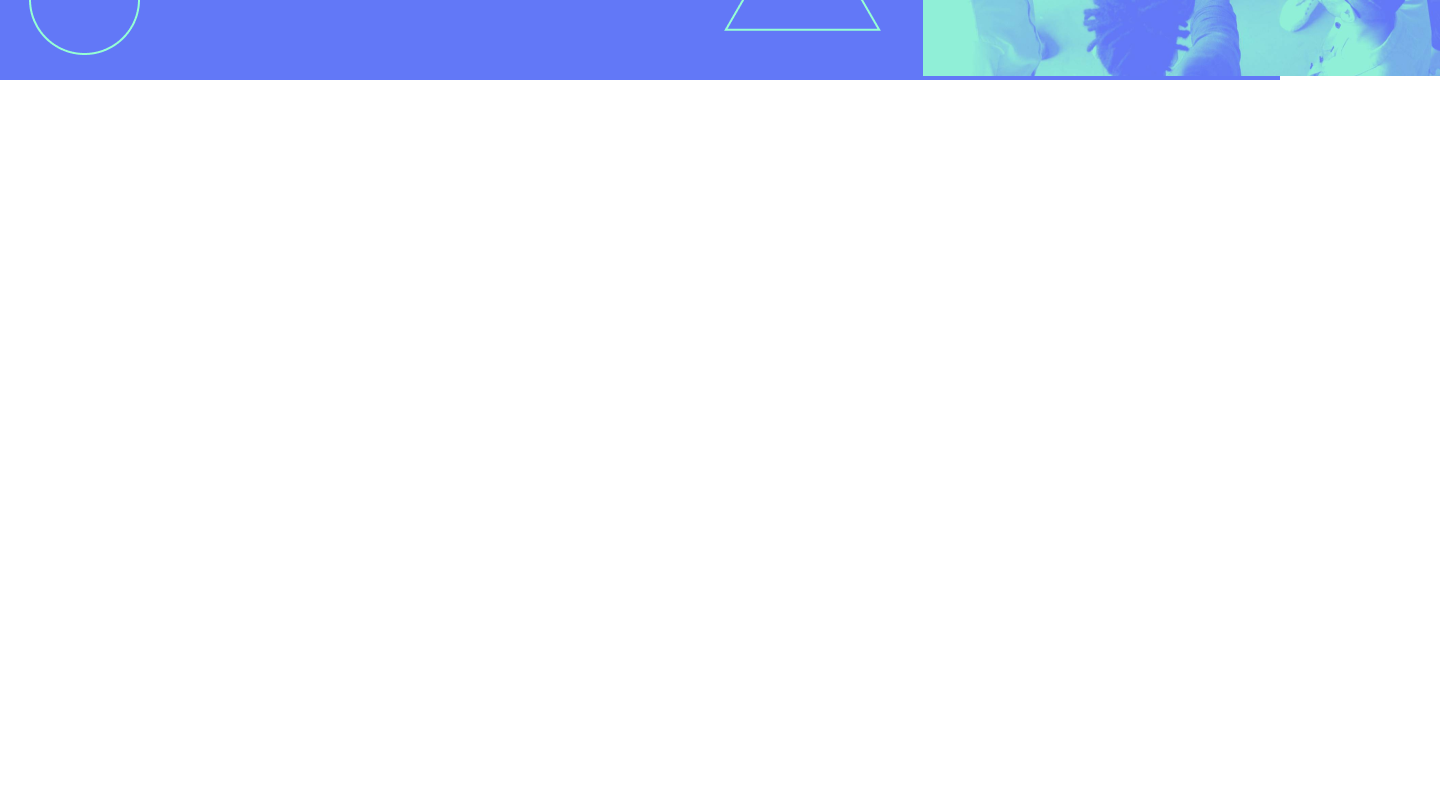
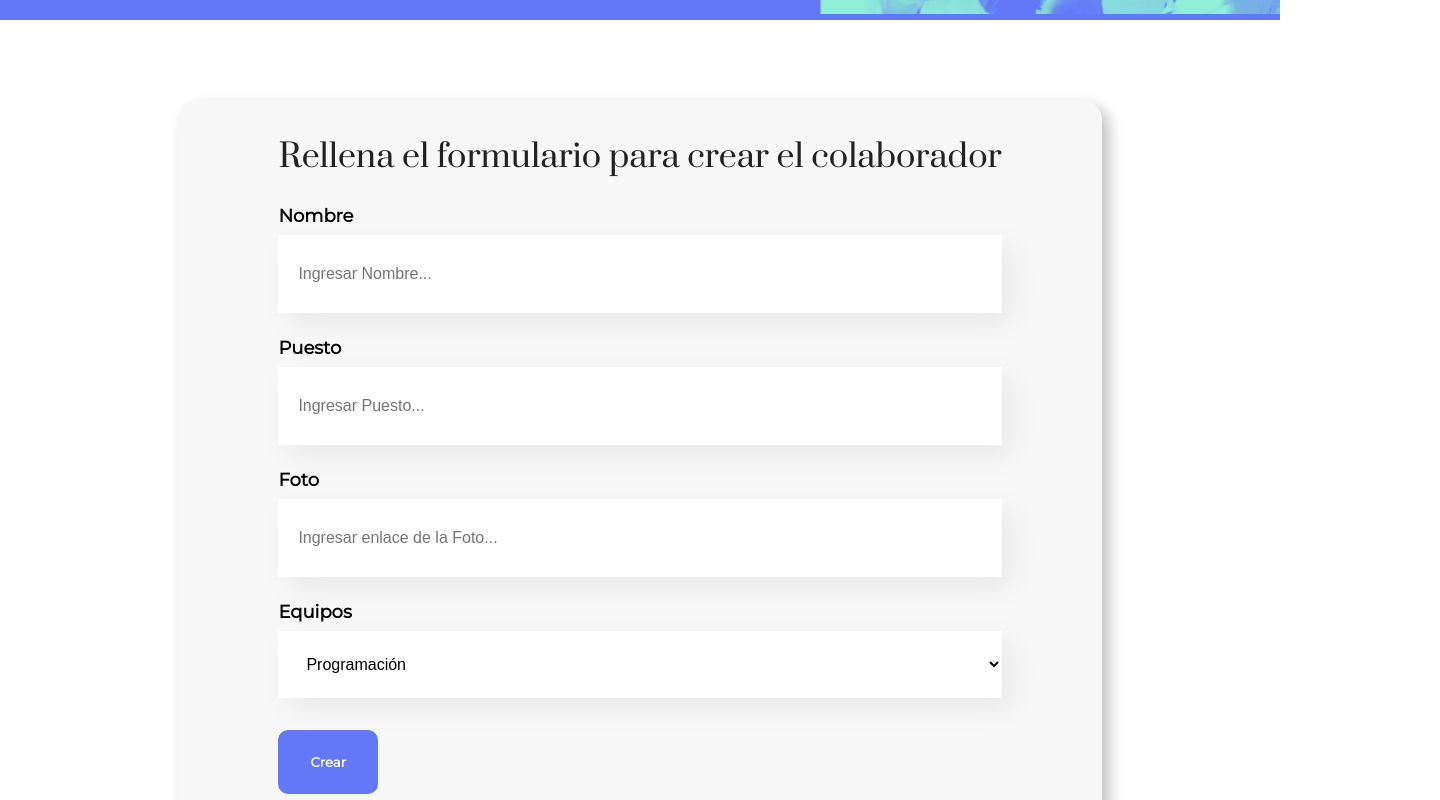
Before and after one commit to joaquincardosorios/alura-react-miOrganizacion, a React (Create React App) app: page / in a window 1280 px wide. Shown: the part 480-1280 px from the top of the page, 1440 px wide, since content can reach past the window. Before the commit the page ends 800 px from the top, so only its background shows below. Built offline with nearby package versions, Linux system fonts and the light colour scheme.

Commit message:
feat(formulario): creacion de vista formulario

```diff
--- a/public/index.html
+++ b/public/index.html
@@ -10,34 +10,14 @@
       content="Organiza tu equipo en un solo lugar"
     />
     <link rel="apple-touch-icon" href="%PUBLIC_URL%/logo192.png" />
-    <!--
-      manifest.json provides metadata used when your web app is installed on a
-      user's mobile device or desktop. See https://developers.google.com/web/fundamentals/web-app-manifest/
-    -->
     <link rel="manifest" href="%PUBLIC_URL%/manifest.json" />
-    <!--
-      Notice the use of %PUBLIC_URL% in the tags above.
-      It will be replaced with the URL of the `public` folder during the build.
-      Only files inside the `public` folder can be referenced from the HTML.
-
-      Unlike "/favicon.ico" or "favicon.ico", "%PUBLIC_URL%/favicon.ico" will
-      work correctly both with client-side routing and a non-root public URL.
-      Learn how to configure a non-root public URL by running `npm run build`.
-    -->
     <title>Org</title>
+    <link rel="preconnect" href="https://fonts.googleapis.com">
+    <link rel="preconnect" href="https://fonts.gstatic.com" crossorigin>
+    <link href="https://fonts.googleapis.com/css2?family=Montserrat&family=Prata&display=swap" rel="stylesheet">
   </head>
   <body>
     <noscript>You need to enable JavaScript to run this app.</noscript>
     <div id="root"></div>
-    <!--
-      This HTML file is a template.
-      If you open it directly in the browser, you will see an empty page.
-
-      You can add webfonts, meta tags, or analytics to this file.
-      The build step will place the bundled scripts into the <body> tag.
-
-      To begin the development, run `npm start` or `yarn start`.
-      To create a production bundle, use `npm run build` or `yarn build`.
-    -->
   </body>
 </html>
--- a/src/App.js
+++ b/src/App.js
@@ -1,11 +1,14 @@
 import './App.css';
+import Form from './components/Form/Form';
 import Header from './components/Header/Header';
+
 
 
 function App() {
   return (
     <div>
       <Header />
+      <Form />
     </div>
   );
 }
--- /dev/null
+++ b/src/components/Boton/Boton.css
@@ -0,0 +1,15 @@
+.boton{
+    background-color: #6278F7;
+    border-radius: 10px;
+    font-weight: 700;
+    font-family: 'Montserrat', sans-serif;
+    padding: 24px 32px;
+    border: none;
+    color: #fff;
+    margin: 32px 0;
+    cursor: pointer;
+}
+
+.boton:hover{
+    color: #95FFD4;
+}
--- /dev/null
+++ b/src/components/Boton/index.js
@@ -0,0 +1,8 @@
+import "./Boton.css"
+
+const Boton = (props) => {
+    return(
+        <button className="boton">{props.children}</button>
+    )
+}
+export default Boton
--- /dev/null
+++ b/src/components/CampoTexto/CampoTexto.css
@@ -0,0 +1,23 @@
+.campo-texto{
+    margin:24px 0;
+    font-family: 'Montserrat', sans-serif;
+}
+
+.campo-texto label{
+    font-family: 'Montserrat', sans-serif;
+    font-size: 18px;
+    font-weight: 600;
+    display: block;
+    margin-bottom: 8px;
+}
+
+.campo-texto input{
+    width: 100%;
+    background-color: #FFFFFF;
+    box-shadow: 10px 10px 30px rgba(0,0,0,0.06);
+    border:none;
+    padding: 30px 20px;
+    outline-color: #6278F7;
+    font-size: 16px;
+    box-sizing: border-box;
+}
--- /dev/null
+++ b/src/components/CampoTexto/index.js
@@ -0,0 +1,13 @@
+import './CampoTexto.css'
+
+const CampoTexto = (props) => {
+    const placeholderModificado = `${props.placeholder}...`
+    return(
+        <div className="campo-texto">
+            <label>{props.titulo}</label>
+            <input type='text' placeholder={placeholderModificado} required={props.required}/>
+        </div>
+    )
+}
+
+export default CampoTexto
--- a/src/components/Form/Form.css
+++ b/src/components/Form/Form.css
@@ -0,0 +1,19 @@
+.formulario{
+    display: flex;
+    justify-content: center;
+    margin: 80px 0;
+}
+
+.formulario form{
+    max-width: 80%;
+    background-color: #F7F7F7;
+    box-shadow: 7px 7px 15px rgba(0,0,0,0.25);
+    border-radius: 20px;
+    padding: 8px 100px;
+}
+
+.formulario h2{
+    font-size: 32px;
+    font-weight: 400;
+    color: #212121;
+}
--- a/src/components/Form/Form.js
+++ b/src/components/Form/Form.js
@@ -0,0 +1,46 @@
+import Boton from "../Boton"
+import CampoTexto from "../CampoTexto"
+import ListaOpciones from "../ListaOpciones"
+import "./Form.css"
+
+
+const Form = () => {
+
+    const manejarEnvio = (e) => {
+        e.preventDefault()
+        console.log('Manejar el envio', e)
+    }
+
+    return(
+        <section className="formulario">
+            <form
+                onSubmit = {manejarEnvio}
+            >
+                <h2>Rellena el formulario para crear el colaborador</h2>
+                <CampoTexto
+                    titulo='Nombre'
+                    placeholder='Ingresar Nombre'
+                    required
+                />
+                <CampoTexto
+                    titulo='Puesto'
+                    placeholder='Ingresar Puesto'
+                    required
+                />
+                <CampoTexto
+                    titulo='Foto'
+                    placeholder='Ingresar enlace de la Foto'
+                    required
+                />
+                <ListaOpciones
+                    required
+                />
+                <Boton>
+                    Crear
+                </Boton>
+            </form>
+        </section>
+    )
+}
+
+export default Form
--- a/src/components/Header/Header.css
+++ b/src/components/Header/Header.css
@@ -4,5 +4,5 @@
 }
 
 .header img{
-    max-height: 100%;
+    max-width: 100%;
 }
--- /dev/null
+++ b/src/components/ListaOpciones/ListaOpciones.css
@@ -0,0 +1,18 @@
+.lista-opciones label{
+    display: block;
+    font-size: 18px;
+    font-weight: 600;
+    font-family: 'Montserrat', sans-serif;
+    margin-bottom: 8px;
+}
+
+.lista-opciones select{
+    width: 100%;
+    background-color: #FFFFFF;
+    box-shadow: 10px 10px 30px rgba(0,0,0,0.06);
+    border:none;
+    padding: 24px;
+    outline-color: #6278F7;
+    font-size: 16px;
+
+}
--- /dev/null
+++ b/src/components/ListaOpciones/index.js
@@ -0,0 +1,29 @@
+import "./ListaOpciones.css"
+const ListaOpciones = () => {
+
+    // Metodo map -> arreglo.map( (equipo, index) = {
+    //      return <option></option>
+    //})
+    const equipos = [
+        "Programación",
+        "Front-End",
+        "Data Science",
+        "Devops",
+        "UX y Diseño",
+        "Movil",
+        "Innovacion y Gestion"
+    ]
+
+
+    return(
+
+        <div className="lista-opciones">
+            <label>Equipos</label>
+            <select>
+                {equipos.map( (equipo,index) => <option key={index}>{equipo}</option> )}
+            </select>
+        </div>
+    )
+}
+
+export default ListaOpciones
--- a/src/index.css
+++ b/src/index.css
@@ -1,13 +1,4 @@
 body {
   margin: 0;
-  font-family: -apple-system, BlinkMacSystemFont, 'Segoe UI', 'Roboto', 'Oxygen',
-    'Ubuntu', 'Cantarell', 'Fira Sans', 'Droid Sans', 'Helvetica Neue',
-    sans-serif;
-  -webkit-font-smoothing: antialiased;
-  -moz-osx-font-smoothing: grayscale;
+  font-family: 'Prata',serif;
 }
-
-code {
-  font-family: source-code-pro, Menlo, Monaco, Consolas, 'Courier New',
-    monospace;
-}
```
